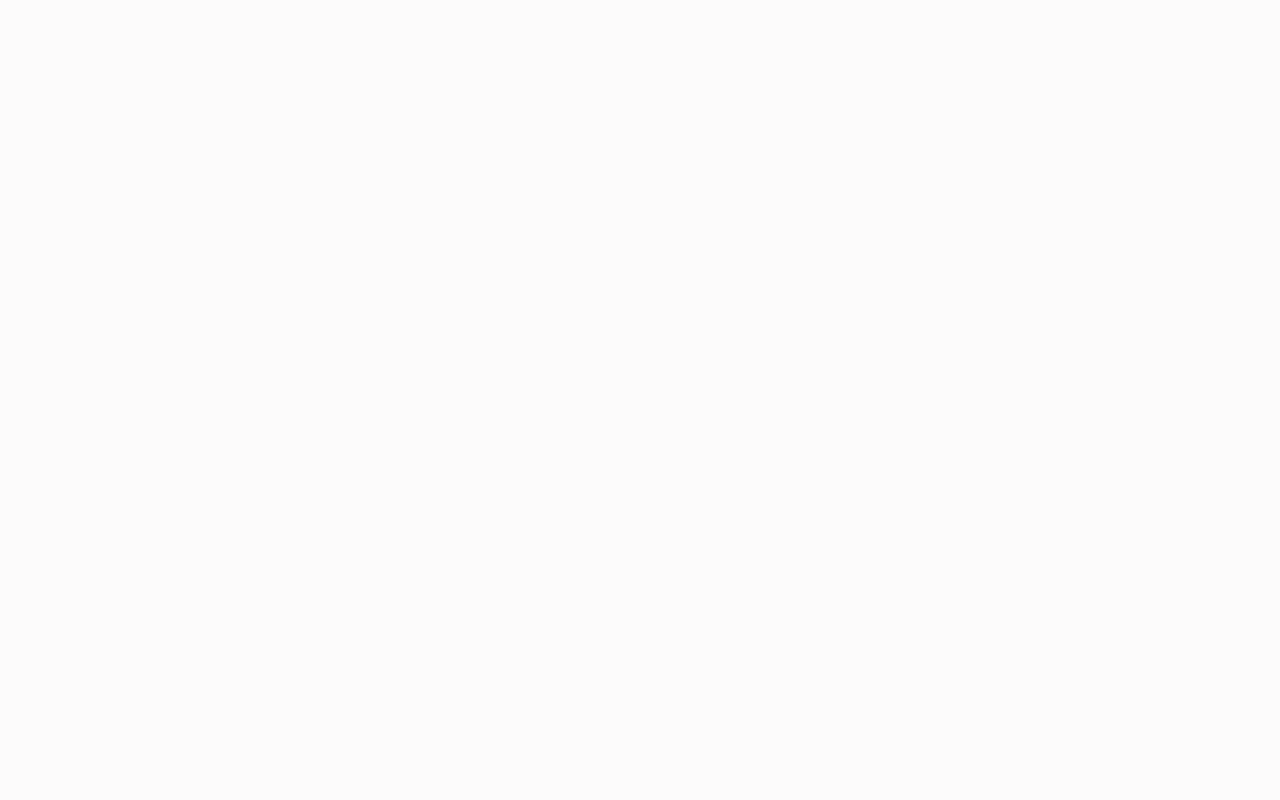
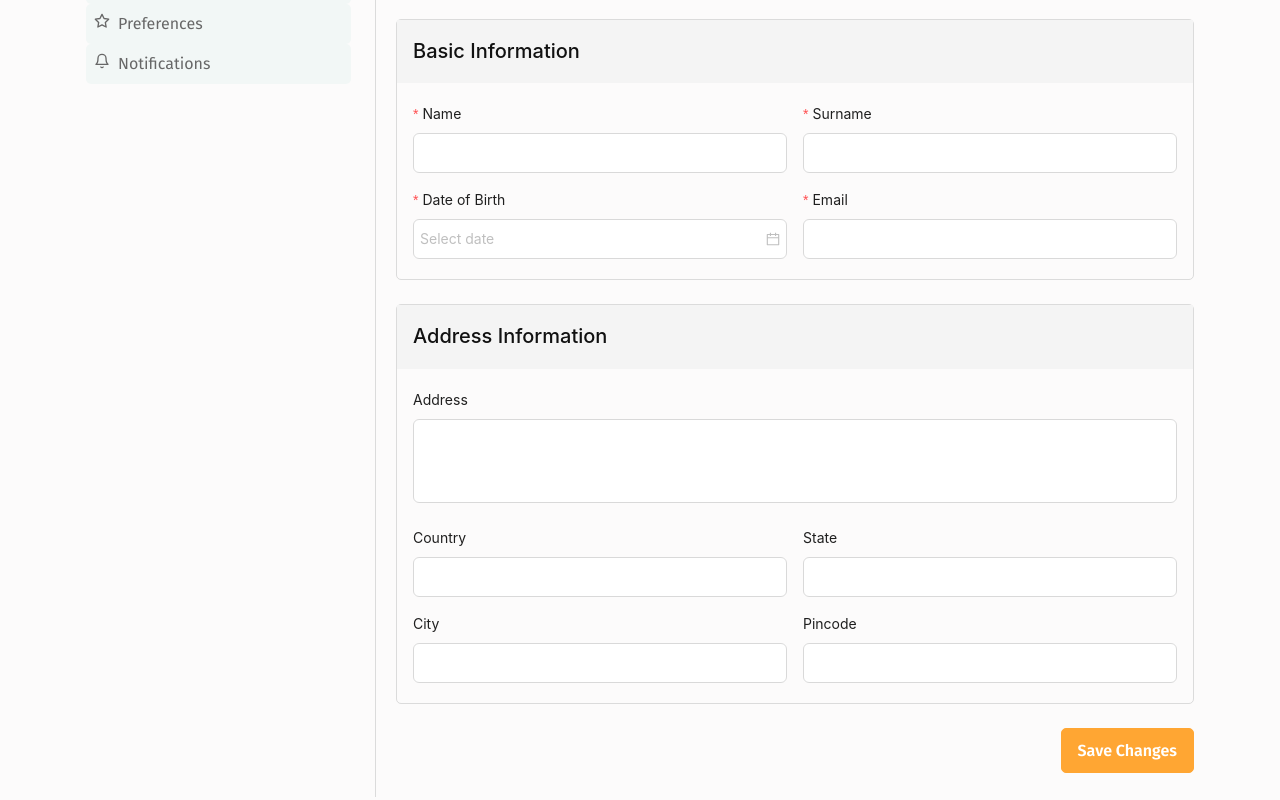
Before and after one commit to NecatiCoskuncopur/rental-car, a Next.js app in the folder client/: page /settings in a window 1280 px wide. Before the commit this address had no page. Shown: the part 680-1480 px from the top of the page. Before the commit the page ends 800 px from the top, so only its background shows below. Built offline with nearby package versions, Linux system fonts and the light colour scheme.

Commit message:
feat:(CLIENT): implement user profile settings page with form validation and update handling

```diff
--- /dev/null
+++ b/client/src/components/Profile.tsx
@@ -0,0 +1,100 @@
+import React from 'react';
+import styled from 'styled-components';
+import { Form, FormInstance, Input } from 'antd';
+
+import theme from '@/theme';
+import { addressFormData, userUpdateFormData } from '@/constants';
+import Button from './Button';
+import FormGrid from './FormGrid';
+
+type ProfileContentProps = {
+  form: FormInstance;
+};
+
+const ProfileContent: React.FC<ProfileContentProps> = ({ form }) => {
+  const basicInfoData = userUpdateFormData(form);
+  const addressData = addressFormData(form);
+
+  return (
+    <>
+      <FormSection>
+        <header>
+          <h1>Basic Information</h1>
+        </header>
+        <StyledFormGrid>
+          {basicInfoData.map((item) => (
+            <Form.Item
+              key={item.name}
+              label={item.label}
+              name={item.name}
+              rules={item.rules}
+            >
+              {item.children}
+            </Form.Item>
+          ))}
+        </StyledFormGrid>
+      </FormSection>
+      <FormSection>
+        <header>
+          <h1>Address Information</h1>
+        </header>
+        <Form.Item
+          label="Address"
+          style={{ padding: '0 16px' }}
+        >
+          <Input.TextArea
+            rows={3}
+            style={{ resize: 'none' }}
+          />
+        </Form.Item>
+        <StyledFormGrid>
+          {addressData.map((item) => (
+            <Form.Item
+              key={item.label}
+              label={item.label}
+            >
+              {item.children}
+            </Form.Item>
+          ))}
+        </StyledFormGrid>
+      </FormSection>
+      <ButtonWrapper>
+        <Form.Item>
+          <Button
+            colorVariant="light"
+            size="spacious"
+            type="submit"
+          >
+            Save Changes
+          </Button>
+        </Form.Item>
+      </ButtonWrapper>
+    </>
+  );
+};
+
+export default ProfileContent;
+
+const FormSection = styled.div`
+  border-radius: 5px;
+  border: 1px solid ${theme.colors.softGray};
+  margin-bottom: ${theme.spacing.$7};
+  header {
+    padding: ${theme.spacing.$5};
+    background-color: ${theme.colors.lightGray};
+    margin-bottom: ${theme.spacing.$6};
+    color: ${theme.colors.blackGray};
+  }
+  h1 {
+    font-size: ${theme.typography.fontSizes.$5};
+    font-weight: ${theme.typography.fontWeights.medium};
+  }
+`;
+
+const StyledFormGrid = styled(FormGrid)`
+  padding: 0 ${theme.spacing.$5};
+`;
+
+const ButtonWrapper = styled.div`
+  float: right;
+`;
--- a/client/src/components/index.ts
+++ b/client/src/components/index.ts
@@ -17,6 +17,7 @@ export { default as OverlayLoader } from './OverlayLoader';
 export { default as Paginate } from './Paginate';
 export { default as PaginateNextButton } from './PaginateNextButton';
 export { default as PaginatePrevButton } from './PaginatePrevButton';
+export { default as Profile } from './Profile';
 export { default as PostCard } from './Post/PostCard';
 export { default as PostDetailContent } from './PostDetail/PostDetailContent';
 export { default as PostDetailFooter } from './PostDetail/PostDetailFooter';
--- a/client/src/constants/routeMeta.ts
+++ b/client/src/constants/routeMeta.ts
@@ -3,6 +3,7 @@ const routeMeta: IRouteMeta = {
   '/blog': { title: 'Blog', breadcrumb: ['Home', 'Blog'] },
   '/contact': { title: 'Contact Us', breadcrumb: ['Home', 'Contact Us'] },
   '/privacyPolicy': { title: 'Privacy Policy', breadcrumb: ['Home', 'Privacy Policy'] },
+  '/settings': { title: 'Profile', breadcrumb: ['Home', 'Profile'] },
   '/terms': { title: 'Terms & Conditions', breadcrumb: ['Home', 'Terms & Conditions'] },
   '/userBookings': { title: 'My Bookings', breadcrumb: ['Home', 'My Bookings'] },
   '/userDashboard': { title: 'User Dashboard', breadcrumb: ['Home', 'User Dashboard'] },
--- /dev/null
+++ b/client/src/pages/settings/index.tsx
@@ -0,0 +1,109 @@
+import React, { useEffect, useRef } from 'react';
+import { useDispatch, useSelector } from 'react-redux';
+import dayjs from 'dayjs';
+import { Form } from 'antd';
+import { toast } from 'react-toastify';
+
+import { Footer, Header } from '@/layout';
+import { RootState } from '@/redux/store';
+import { Profile, SettingsLayout } from '@/components';
+import { updateUserFailure, updateUserStart, updateUserSuccess } from '@/redux/userSlice';
+
+const Settings = () => {
+  const { currentUser } = useSelector((state: RootState) => state.user);
+  const [form] = Form.useForm();
+  const formRef = useRef(form);
+  const dispatch = useDispatch();
+
+  useEffect(() => {
+    if (currentUser) {
+      form.setFieldsValue({
+        name: currentUser.name,
+        surname: currentUser.surname,
+        dateofBirth: currentUser.dateofBirth ? dayjs(currentUser.dateofBirth) : null,
+        email: currentUser.email,
+      });
+    }
+  }, [currentUser, form]);
+
+  const handleSubmit = async (values: { name: string; surname: string; dateofBirth: dayjs.Dayjs; email: string }) => {
+    if (!currentUser) return;
+
+    const changedValues: Partial<typeof currentUser> = {};
+
+    if (values.name !== currentUser.name) {
+      changedValues.name = values.name;
+    }
+
+    if (values.surname !== currentUser.surname) {
+      changedValues.surname = values.surname;
+    }
+
+    if (values.email !== currentUser.email) {
+      changedValues.email = values.email;
+    }
+
+    const originalDate = currentUser.dateofBirth;
+    const newDate = values.dateofBirth;
+
+    if (!dayjs(originalDate).isSame(newDate)) {
+      changedValues.dateofBirth = newDate.toISOString();
+    }
+
+    if (Object.keys(changedValues).length === 0) {
+      toast.warning('No changes have been made.');
+      console.log(values);
+      return;
+    }
+
+    dispatch(updateUserStart());
+
+    try {
+      const response = await fetch(`/api/user/updateUser/${currentUser._id}`, {
+        method: 'PUT',
+        headers: {
+          'Content-Type': 'application/json',
+        },
+        body: JSON.stringify(changedValues),
+      });
+
+      if (!response.ok) {
+        throw new Error('Failed to update profile.');
+      }
+
+      const data = await response.json();
+      dispatch(updateUserSuccess(data));
+      toast.success('Profile updated successfully!');
+    } catch (error: unknown) {
+      const errorMessage = error instanceof Error ? error.message : 'An unknown error occurred';
+      dispatch(updateUserFailure(errorMessage));
+      toast.error('Failed to update profile. Please try again.');
+    }
+  };
+
+  return (
+    <SettingsLayout title="Profile">
+      <Form
+        form={form}
+        name="profile"
+        initialValues={{ remember: true }}
+        layout="vertical"
+        onFinish={handleSubmit}
+        autoComplete="off"
+        ref={formRef}
+      >
+        <Profile form={form} />
+      </Form>
+    </SettingsLayout>
+  );
+};
+
+Settings.getLayout = (page: React.ReactElement) => (
+  <>
+    <Header />
+    {page}
+    <Footer />
+  </>
+);
+
+export default Settings;
```
